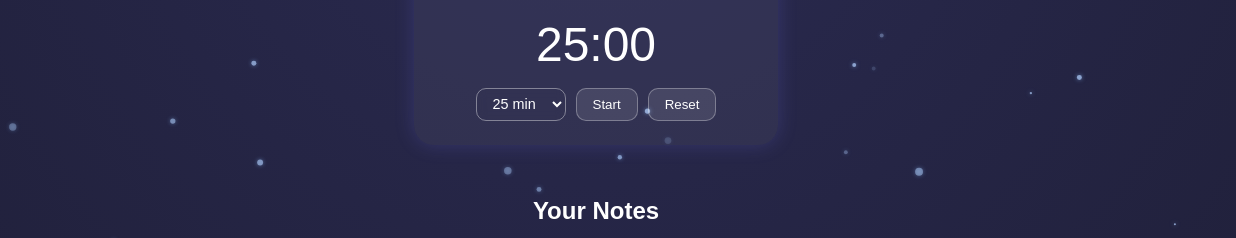
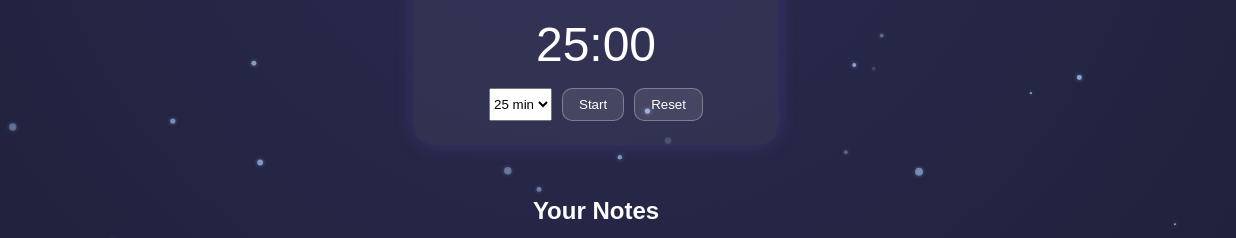
Before and after one commit to Articbeat/my-coze-site, a plain HTML site: page index.html in a window 1280 px wide. Shown: the part 220-458 px from the top of the page, 44-1280 px from the left. Drawn offline with Linux system fonts and the light colour scheme; no server answers.

Commit message:
Update style.css

```diff
--- a/style.css
+++ b/style.css
@@ -53,26 +53,6 @@ main {
   display: flex;
   gap: 10px;
   justify-content: center;
-}
-
-/* 🕒 Clean Minimal Dropdown */
-.minimal-select {
-  background: transparent;
-  border: 1px solid rgba(255, 255, 255, 0.4);
-  border-radius: 10px;
-  color: #fff;
-  padding: 6px 12px;
-  font-size: 0.9rem;
-  cursor: pointer;
-  transition: 0.3s;
-  backdrop-filter: blur(5px);
-}
-
-.minimal-select:hover,
-.minimal-select:focus {
-  border-color: #a7baff;
-  background: rgba(255, 255, 255, 0.1);
-  outline: none;
 }
 
 .notes textarea,
```
